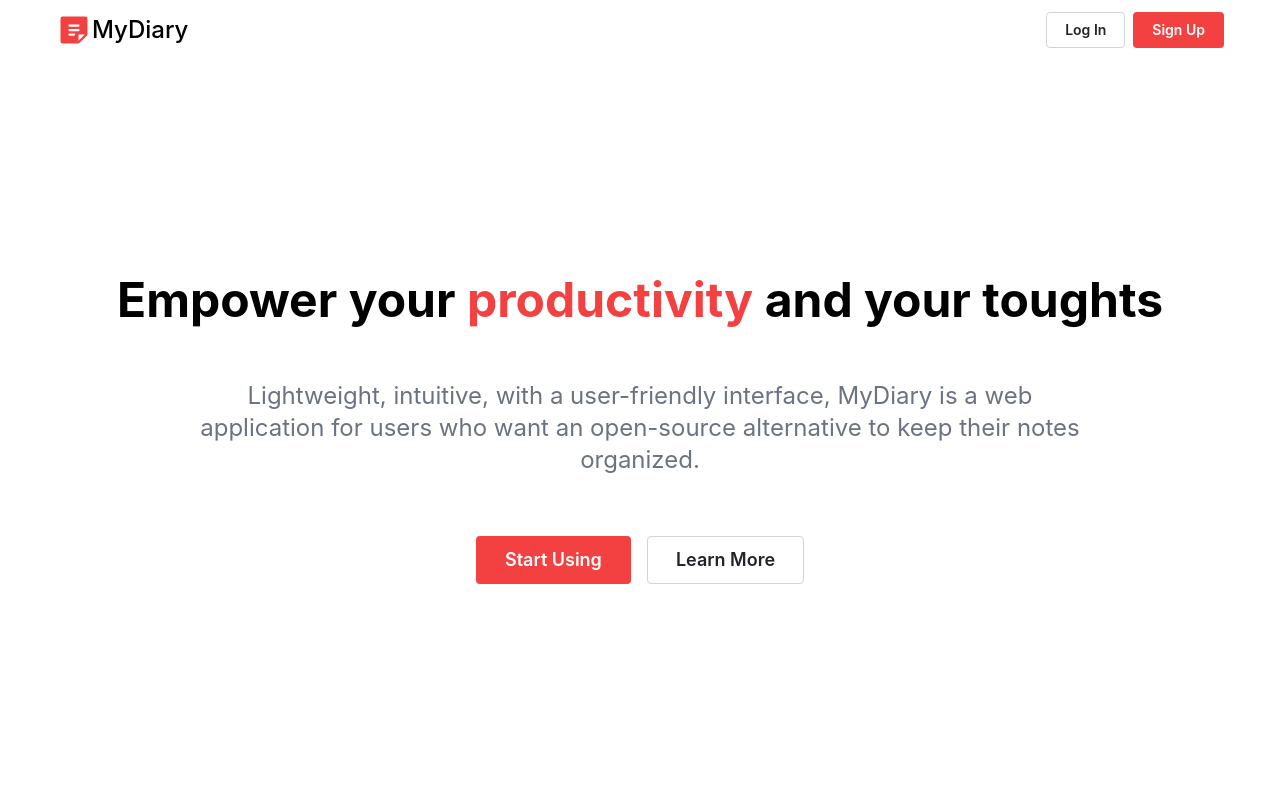
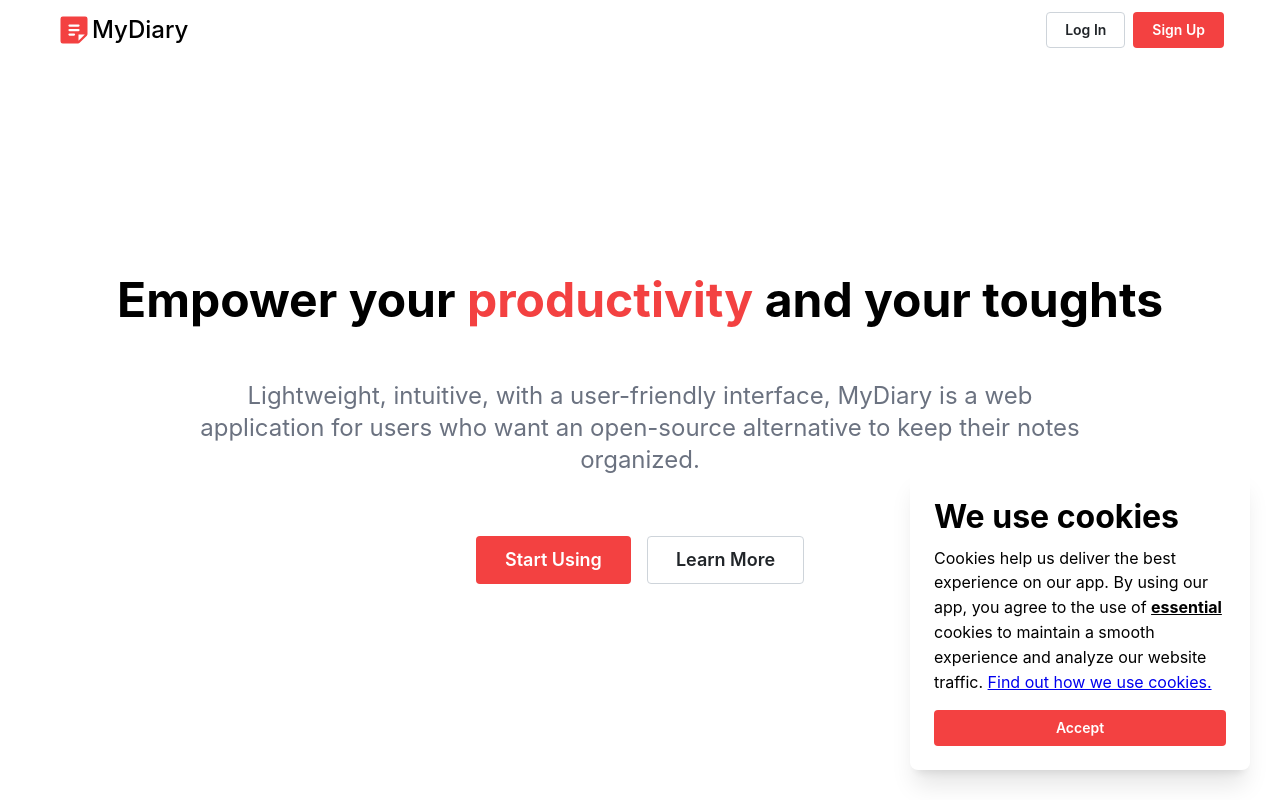
Before and after one commit to UPSxACE/my-diary-web, a Next.js app: page / in a window 1280 px wide. Built offline with nearby package versions, Linux system fonts and the light colour scheme; no server answers.

Commit message:
feat: Cookies warning component

```diff
--- a/src/app/(main)/_components/learn-more-wip.tsx
+++ b/src/app/(main)/_components/learn-more-wip.tsx
@@ -2,7 +2,7 @@
 
 import { Button } from "@mantine/core";
 import { useDisclosure } from "@mantine/hooks";
-import WipModal from "../../../components/wip/wip-modal";
+import WipModal from "../../../components/wip-modal";
 
 export default function LearnMoreWip() {
   const [opened, { open, close }] = useDisclosure(false);
--- a/src/app/(main)/login/_components/forgot-password-wip.tsx
+++ b/src/app/(main)/login/_components/forgot-password-wip.tsx
@@ -2,7 +2,7 @@
 
 import { Button } from "@mantine/core";
 import { useDisclosure } from "@mantine/hooks";
-import WipModal from "../../../../components/wip/wip-modal";
+import WipModal from "../../../../components/wip-modal";
 
 export default function ForgotPasswordWip() {
   const [opened, { open, close }] = useDisclosure(false);
--- a/src/app/layout.tsx
+++ b/src/app/layout.tsx
@@ -2,6 +2,7 @@ import { ColorSchemeScript, MantineProvider } from "@mantine/core";
 import "@mantine/core/styles.css";
 import "@mantine/tiptap/styles.css";
 import ApiProvider from "../api/context";
+import CookiesWarning from "../components/cookies-warning";
 import QueryClientProvider from "../contexts/query-client-provider";
 import { theme } from "../theme";
 import "./globals.css";
@@ -25,7 +26,10 @@ export default function RootLayout({ children }: { children: any }) {
       <body>
         <QueryClientProvider>
           <MantineProvider theme={theme}>
-            <ApiProvider>{children}</ApiProvider>
+            <ApiProvider>
+              <CookiesWarning />
+              {children}
+            </ApiProvider>
           </MantineProvider>
         </QueryClientProvider>
       </body>
--- /dev/null
+++ b/src/components/cookies-warning.tsx
@@ -0,0 +1,51 @@
+"use client";
+
+import { Button, Dialog } from "@mantine/core";
+import { useDisclosure } from "@mantine/hooks";
+import Link from "next/link";
+import { useEffect } from "react";
+
+export default function CookiesWarning() {
+  const [opened, { open, close }] = useDisclosure(false);
+
+  useEffect(() => {
+    setTimeout(() => {
+      const cookieAccepted = localStorage.getItem("cookiesAccepted");
+      if (cookieAccepted !== "true") {
+        open();
+      }
+    }, 500);
+  }, [open]);
+
+  function acceptCookies() {
+    localStorage.setItem("cookiesAccepted", "true");
+    close();
+  }
+
+  return (
+    <Dialog
+      opened={opened}
+      onClose={close}
+      size="md"
+      radius="md"
+      className="!p-6 shadow-xl"
+      transitionProps={{
+        duration: 1000,
+      }}
+    >
+      <h1 className="m-0">We use cookies</h1>
+      <p className="m-0 mb-4 mt-1">
+        Cookies help us deliver the best experience on our app. By using our
+        app, you agree to the use of{" "}
+        <strong className="underline">essential</strong> cookies to maintain a
+        smooth experience and analyze our website traffic.{" "}
+        <Link href="/privacy-policy" target="_blank">
+          Find out how we use cookies.
+        </Link>
+      </p>
+      <Button className="w-full" onClick={acceptCookies}>
+        Accept
+      </Button>
+    </Dialog>
+  );
+}
```
Also changed, not shown: src/components/wip-modal.tsx (renamed from src/components/wip/wip-modal.tsx).
